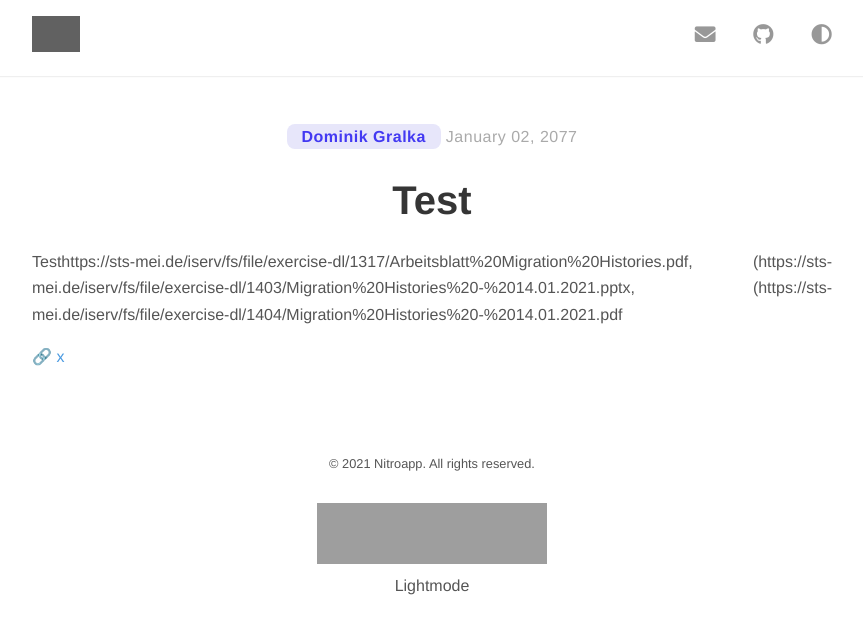
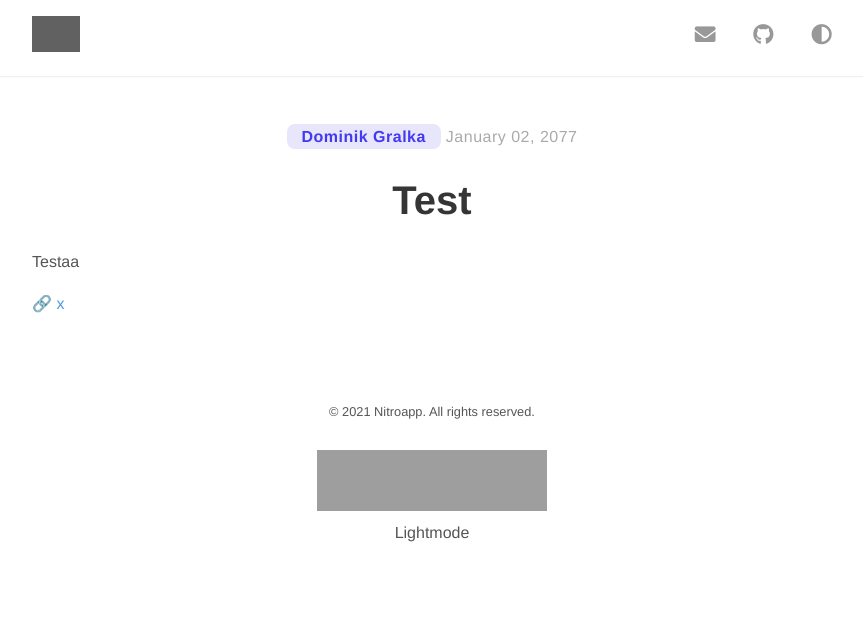
Before and after one commit to cns-nitroapp/blog, a Jekyll site: the page built from _posts/2077-01-02-0.md, in a window 1280 px wide. Shown: the top 634 px of the page, without its empty margins (208-1071 px from the left). Built offline with Jekyll 4.4.1, drawn with Linux system fonts in a browser that asks for light colours; nearby versions of some CDN libraries; grey boxes are pictures that could not be loaded.

Commit message:
committing files

```diff
--- a/_posts/2077-01-02-0.md
+++ b/_posts/2077-01-02-0.md
@@ -6,4 +6,4 @@ start-date: "2077-01-02"
 end-date: "x"
 link: "x"
 ---
-Testhttps://sts-mei.de/iserv/fs/file/exercise-dl/1317/Arbeitsblatt%20Migration%20Histories.pdf, (https://sts-mei.de/iserv/fs/file/exercise-dl/1403/Migration%20Histories%20-%2014.01.2021.pptx, (https://sts-mei.de/iserv/fs/file/exercise-dl/1404/Migration%20Histories%20-%2014.01.2021.pdf
+Testaa
```
